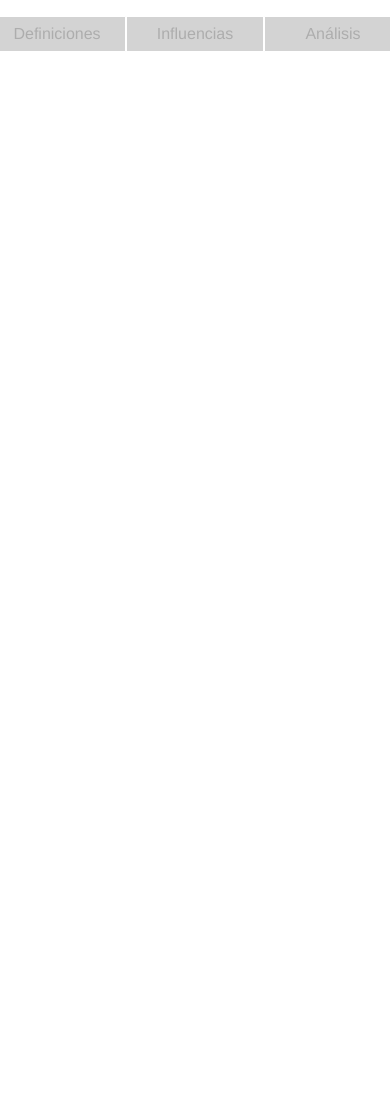
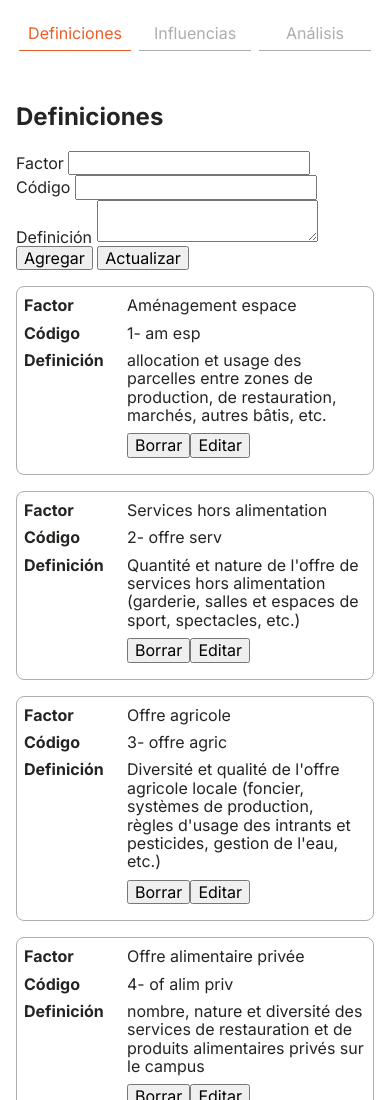
Before and after one commit to b3m3bi/app_PPA, a plain HTML site: page index.html in a window 390 px wide. Shown: the top 1100 px of the page. Before the commit the page ends 844 px from the top, so only its background shows below. Drawn offline with nearby package versions, Linux system fonts and the light colour scheme.

Commit message:
make table display responsive

```diff
--- a/index.html
+++ b/index.html
@@ -5,13 +5,16 @@
     <meta name="viewport" content="width=device-width, initial-scale=1.0">
     <title>App PPA</title>
 
+    <link rel="preconnect" href="https://fonts.bunny.net">
+    <link href="https://fonts.bunny.net/css?family=inter:100,200,300,400,500,600,700,800,900" rel="stylesheet" />
+
     <link rel="stylesheet" href="./styles/normalize.css">
     <link rel="stylesheet" href="./styles/style.css">
     <script src="https://cdn.jsdelivr.net/npm/d3@7"></script>
     <script src="./app.js" type="module" defer></script>
 </head>
 <body>
-    <input type="radio" id="tab1" name="tabselect">
+    <input type="radio" id="tab1" name="tabselect" checked>
     <input type="radio" id="tab2" name="tabselect">
     <input type="radio" id="tab3" name="tabselect">
     <nav>
--- a/styles/style.css
+++ b/styles/style.css
@@ -1,12 +1,13 @@
 :root {
-    font-family: "Helvetica", "Arial", sans-serif;
+    font-family: 'Inter', sans-serif;
 
     --col-light-main: #ffffff;
     --col-light-second: #d3d3d3;
     --col-light-third: #adadad;
     --col-dark-main: #252422;
     --col-dark-second: #403D39;
-    --col-highlit-main: #EB5E28;
+    --col-highlight-main: #EB5E28;
+    --col-highlight-second: #eb5f2836;
 }
 
 body {
@@ -31,8 +32,8 @@ main > div {
 #tab1:checked ~ nav>ul>li>label[for='tab1'],
 #tab2:checked ~ nav>ul>li>label[for='tab2'],
 #tab3:checked ~ nav>ul>li>label[for='tab3'] {
-    background-color: var(--col-light-main);
-    color: var(--col-dark-main)
+    color: var(--col-highlight-main);
+    border-bottom: 1px solid var(--col-highlight-main);
 }
 
 nav>ul>li {
@@ -43,27 +44,15 @@ nav>ul>li {
 
 nav>ul>li>label {
     display: block;
-    width: 120px;
+    width: 96px;
     padding: 8px;
-    background-color: var(--col-light-second);
-    border: 1px solid var(--col-light-main);
+    border-bottom: 1px solid var(--col-light-third);
     color: var(--col-light-third)
 }
 
-nav > ul > li > label:hover {
-    /* background-color: var(--col-light-second); */
-    color: var(--col-dark-second);
+nav>ul>li>label:hover {
     cursor: pointer;
-
-
-}
-
-nav ul li:first-child > label {
-    border-radius: 8px 0 0 8px;
-}
-
-nav ul li:last-child > label {
-    border-radius: 0 8px 8px 0;
+    background-color: var(--col-highlight-second);
 }
 
 nav ul {
@@ -71,6 +60,7 @@ nav ul {
     display: flex;
     flex-direction: row;
     justify-content: center;
+    gap: 8px;
 }
 
 
@@ -82,3 +72,49 @@ table {
 td {
     border-top: 1px solid rgb(218, 218, 218);
 }
+
+
+main {
+    padding: 16px;
+}
+
+@media (max-width: 430px) {
+    #definition-table thead{
+        display: none;
+    }
+
+    #definition-table tr>td:nth-child(1):before{
+        content: "Factor";
+    }
+
+    #definition-table tr>td:nth-child(2):before{
+        content: "Código";
+    }
+
+    #definition-table tr>td:nth-child(3):before{
+        content: "Definición";
+    }
+
+    #definition-table td{
+        display: block;
+        border: none;
+        padding-left: 30%;
+        padding-bottom: 8px;
+    }
+
+    #definition-table tr>td::before{
+        position: absolute;
+        left: 24px;
+        font-weight: bold;
+
+    }
+
+    #definition-table tr {
+        display: block;
+        margin-top: 16px;
+        border: 1px solid var(--col-light-third);
+        border-radius: 8px;
+        padding: 8px;
+    }
+
+}
```
